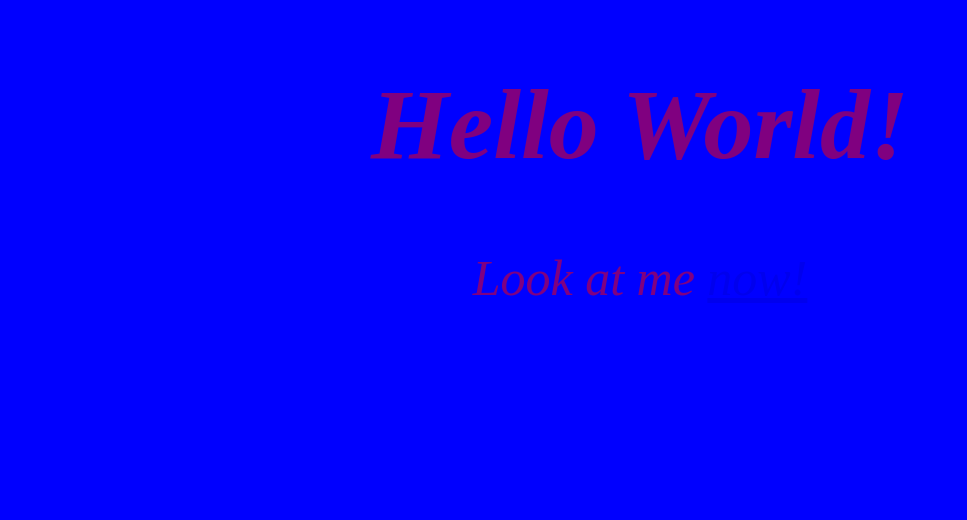
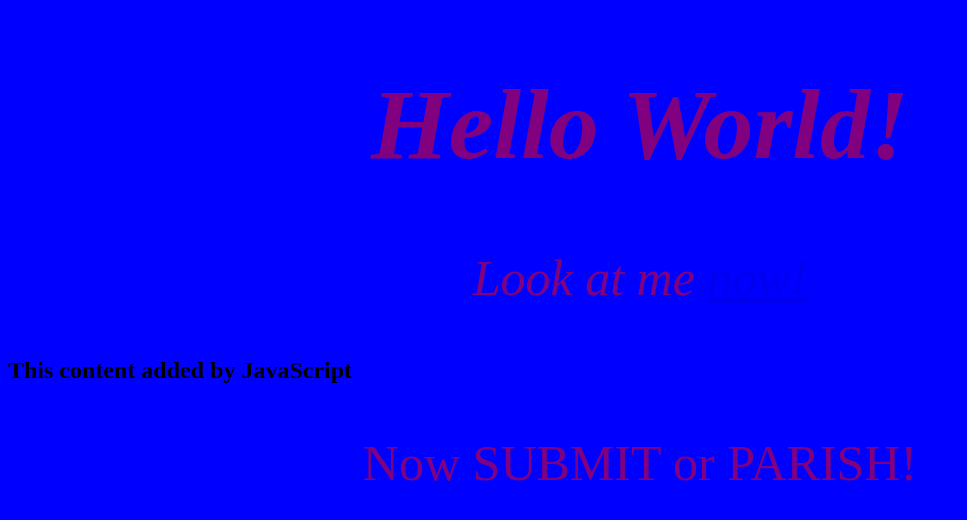
Before and after one commit to JLanz13/All-Mighty-Repo, a plain HTML site: page index.html in a window 1280 px wide. Shown: the whole page, without its empty margins (0-967 px from the left). Drawn offline with Linux system fonts and the light colour scheme.

Commit message:
add script.js, connect to index.html

```diff
--- a/index.html
+++ b/index.html
@@ -7,5 +7,7 @@
     <body>
         <h1><em>Hello World!</em></h1>
         <P><em>Look at me <a href="https://www.deviantart.com/ivathehuman/art/Kaiman-fanart-884533630">now!</a></em></P>
+        <script src="script.js" text-align:center></script>
+        <script src="script.js"></script>
     </body>
 </html>
--- /dev/null
+++ b/script.js
@@ -0,0 +1,7 @@
+const h2 = document.createElement('h2');
+h2.textContent = "This content added by JavaScript";
+document.querySelector('body').appendChild(h2);
+
+const p = document.createElement('p');
+p.textContent = "Now SUBMIT or PARISH!";
+document.querySelector('body').appendChild(p);
```
